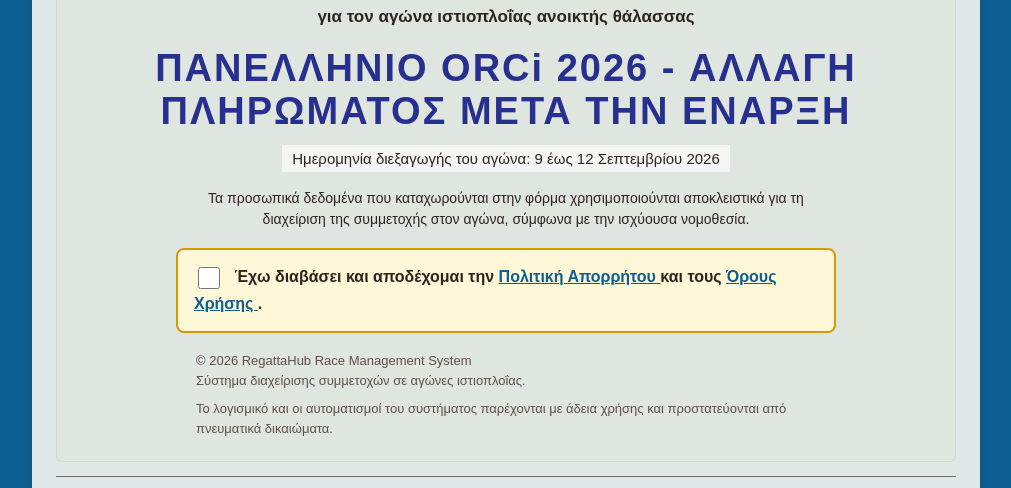
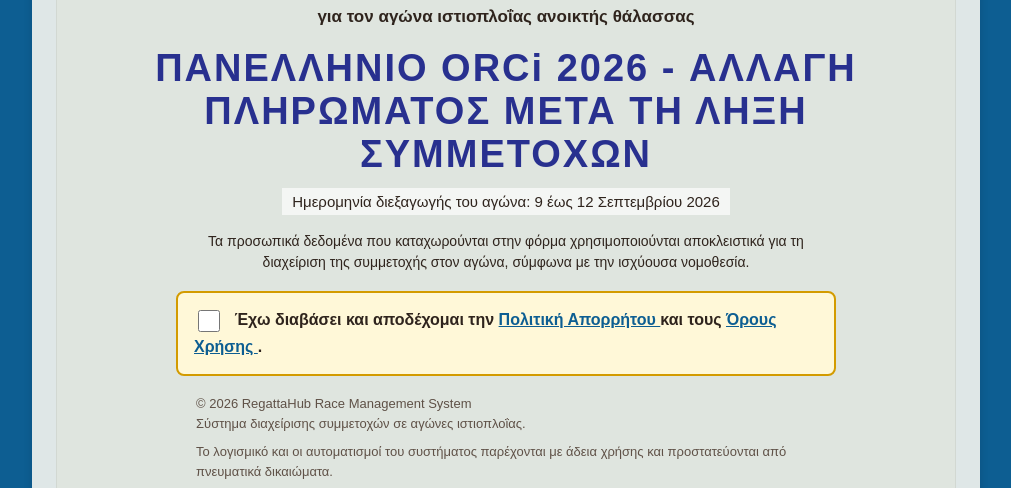
Before and after one commit to Regattahub/panellinio-orci-2026-crew-change-after-start, a plain HTML site: page index.html in a window 1280 px wide. Shown: the part 222-710 px from the top of the page, without its empty margins (134-1145 px from the left). Drawn offline with Linux system fonts and the light colour scheme.

Commit message:
Update event title and fallback race title

```diff
--- a/index.html
+++ b/index.html
@@ -960,7 +960,7 @@ body.jotform-open #formFrame {
  // BoatLookup Web App: independent deployment created 01-09-2026
  // ============================================================
  const CONFIG = {
- EVENT_TITLE: "ΠΑΝΕΛΛΗΝΙΟ ORCi 2026 - ΑΛΛΑΓΗ ΠΛΗΡΩΜΑΤΟΣ ΜΕΤΑ ΤΗΝ ΕΝΑΡΞΗ",
+ EVENT_TITLE: "ΠΑΝΕΛΛΗΝΙΟ ORCi 2026 - ΑΛΛΑΓΗ ΠΛΗΡΩΜΑΤΟΣ ΜΕΤΑ ΤΗΝ ΛΗ",
    SETTINGS_ENDPOINT: "",
 BOAT_LOOKUP_URL: "https://script.google.com/macros/s/AKfycbzaQlyNbq8FlcCqq4iqWnTI74cTUf-Fv-ILHbxaJygns-dlkd5DgxjtUO_xs90lns29ng/exec",
   PERSON_LOOKUP_URL: "https://script.google.com/macros/s/AKfycbw-zgZZeHRC6S5_f1xGkTwx-wXcFNq9z2O4cfhzAHSULQNDrwCp88vcvgU-617pgcg1/exec",
@@ -1159,7 +1159,7 @@ added_pdf_club: "addedpdf_club",
 function loadRaceSettingsFromSheet() {
     // Άμεση αρχική εμφάνιση μέχρι να φορτωθούν οι ΡΥΘΜΙΣΕΙΣ
 const fallbackRaceTitle =
-  "ΠΑΝΕΛΛΗΝΙΟ ORCi 2026 - ΑΛΛΑΓΗ ΠΛΗΡΩΜΑΤΟΣ ΜΕΤΑ ΤΗΝ ΕΝΑΡΞΗ";
+  "ΠΑΝΕΛΛΗΝΙΟ ORCi 2026 - ΑΛΛΑΓΗ ΠΛΗΡΩΜΑΤΟΣ ΜΕΤΑ ΤΗ ΛΗΞΗ ΣΥΜΜΕΤΟΧΩΝ";
 
 const fallbackRaceDate =
   "9 έως 12 Σεπτεμβρίου 2026";
```
